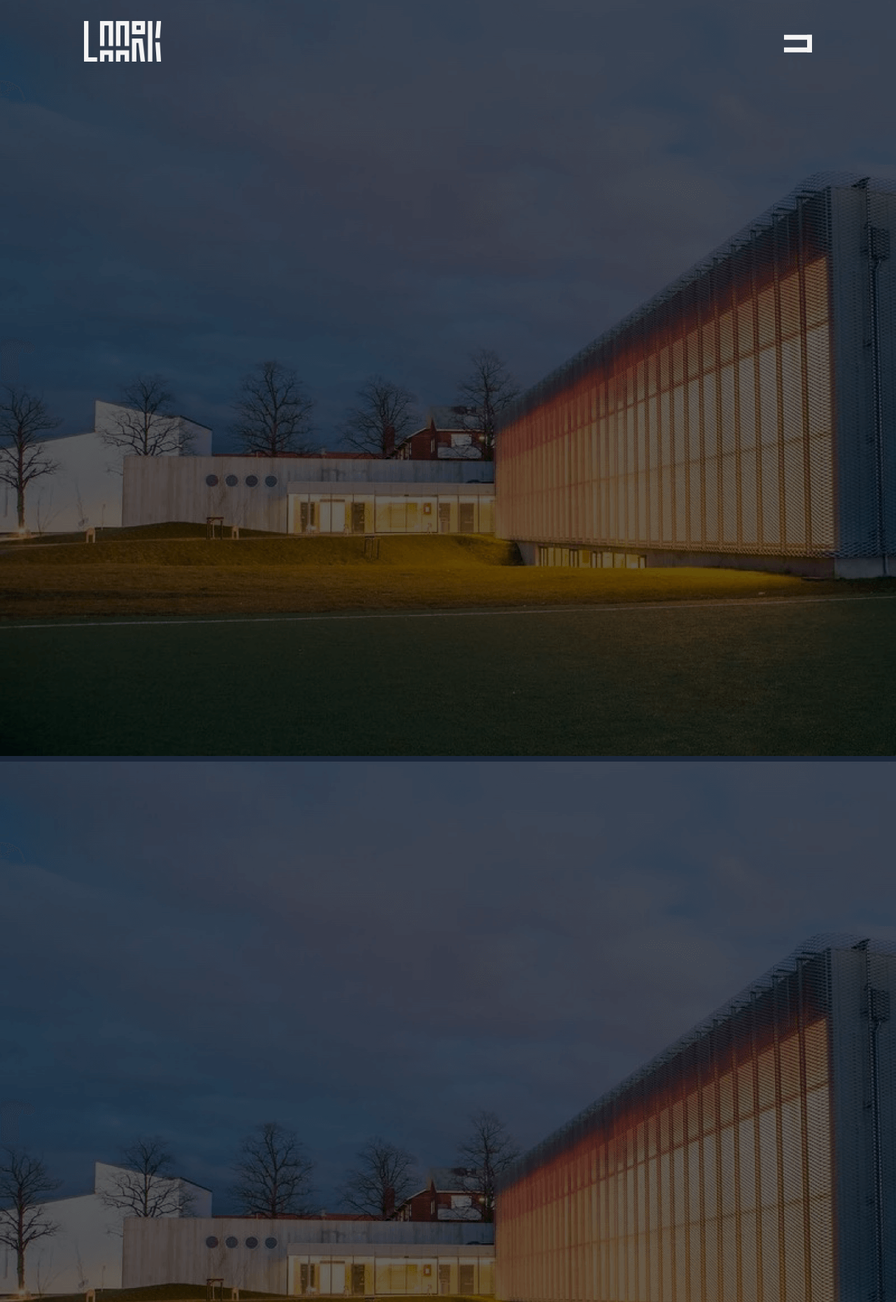
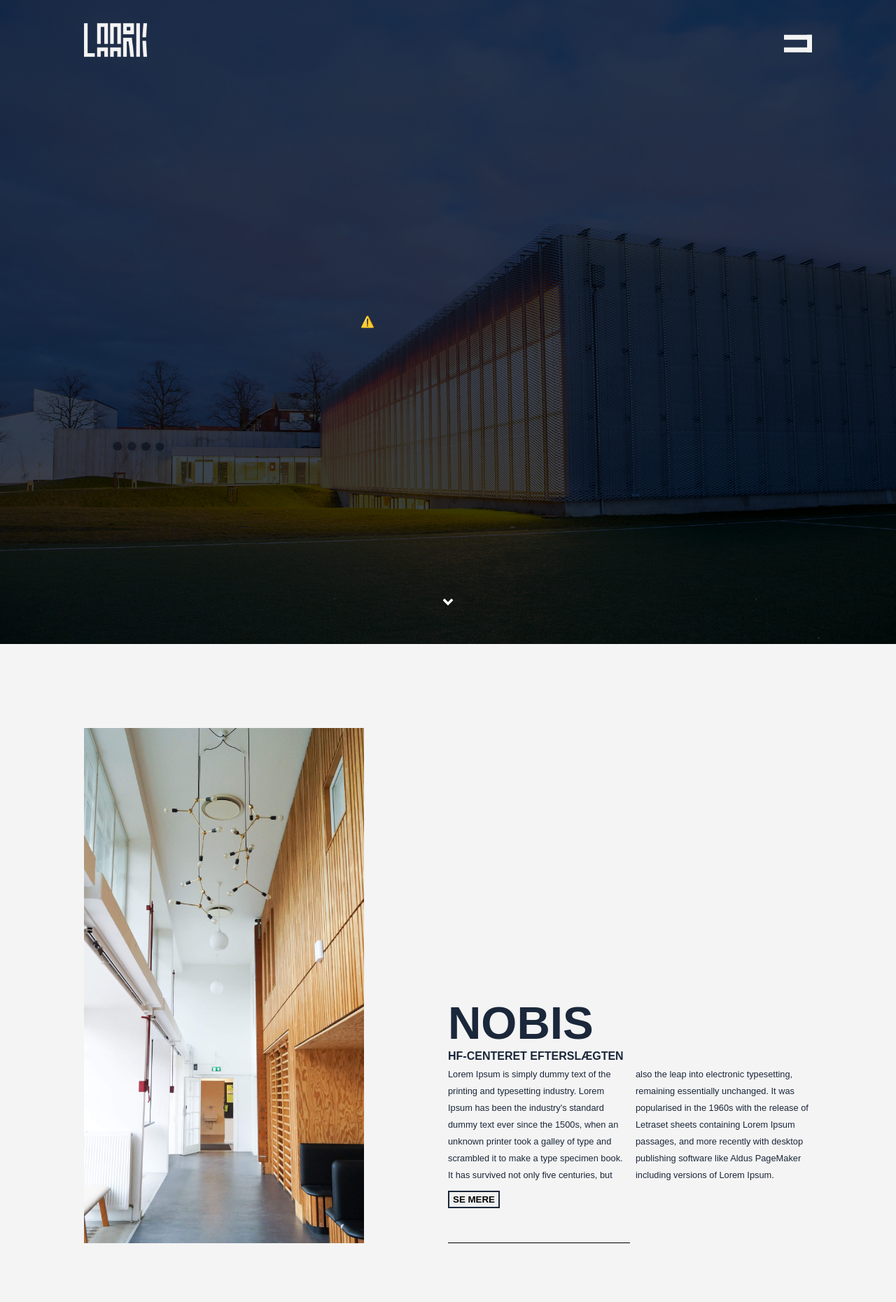
Before and after one commit to theaanderschou/LAARK, a PHP site: page / in a window 1280 px wide. Shown: the top 1860 px of the page at 70% size. Run offline with PHP 8.4, Linux system fonts and the light colour scheme; some web fonts are replaced.

Commit message:
Menu skifter på scroll, Lottie Logo, Tilføjelse af projekter

```diff
--- a/css/main.css
+++ b/css/main.css
@@ -18,7 +18,7 @@
 }
 
 body {
-    background: var(--midnight);
+    background: var(--marble);
     scroll-behavior: smooth;
     line-height: 1.65;
     overflow-x: hidden;
@@ -64,14 +64,16 @@
     font-family: nimbus-sans-extended, sans-serif;
     font-weight: 900;
     font-style: normal;
-    font-size: clamp(1.5rem, 1.5vw, 2.5rem);
+    font-size: clamp(4.1rem, 1.5vw, 4.5rem);
+    text-transform: uppercase;
 }
 
 h3 {
-    font-family: nimbus-sans, sans-serif;
+    font-family: nimbus-sans-extended, sans-serif;
     font-weight: 900;
     font-style: normal;
     font-size: clamp(1rem, 1.0vw, 1.7rem);
+    text-transform: uppercase;
 }
 
 p {
@@ -79,8 +81,23 @@
     font-weight: 400;
     font-style: normal;
     font-size: clamp(.8rem, 1vw, 1rem);
+    line-height: 1.5rem;
 }
 
+button {
+    font-family: nimbus-sans-extended, sans-serif;
+    text-transform: uppercase;
+    font-weight: bold;
+    border: 2px solid var(--midnight);
+    padding: 3px 5px;
+    transition: .2s;
+    cursor: pointer;
+}
+
+button:hover {
+    background: var(--midnight);
+    color: var(--marble);
+}
 
 
 /* NAV */
@@ -90,20 +107,20 @@
     display: block;
     position: fixed;
     z-index: 5;
+    transition: .2s;
 }
 
-.nav-logo {
-    width: 110px;
-    height: 80px;
+#nav-logo {
+    width: 90px;
     margin-left: 120px;
     position: relative;
-    top: 55%;
-    transform: translateY(-45%);
+    top: 50%;
+    transform: translateY(-50%);
     z-index: 5;
 }
 
-.nav-logo img {
-    width: 110px;
+#nav-logo img {
+    width: 100%;
 }
 
 .navlinks1 {
@@ -112,9 +129,9 @@
     width: 60%;
     display: flex;
     position: relative;
-    transform: translateY(-100%);
+    transform: translateY(-50%);
     float: right;
-    letter-spacing: 3px;
+    letter-spacing: 2px;
 }
 
 .navlinks2 {
@@ -124,18 +141,21 @@
 .navlinks1 a {
     color: var(--marble);
     text-transform: uppercase;
+    font-weight: bold;
 }
 
 .navlinks1 a:hover {
     color: var(--oaktree);
-    transition: ease-in;
+    transition: .2s ease-in-out;
 }
 
-.navlinks1 a, .navlinks1 a:hover {
+.navlinks1 a,
+.navlinks1 a:hover {
     font-size: clamp(.6rem, .8vw, 1rem);
 }
 
-.burger, .burgerlinks {
+.burger,
+.burgerlinks {
     display: none;
     cursor: pointer;
 }
@@ -165,7 +185,7 @@
         align-items: center;
         width: 100%;
         transform: translateX(100%);
-        transition: 0.5s ease-in-out;
+        transition: 0.2s ease-in-out;
         font-size: 8px;
         overflow-x: hidden;
     }
@@ -204,10 +224,11 @@
         right: 0;
         top: 55%;
         transform: translateY(-65%);
-        transition: all 0.5s ease-in-out;
+        transition: all 0.2s ease-in-out;
     }
 
-    .burger1, .burger2 {
+    .burger1,
+    .burger2 {
         display: block;
         width: 50%;
         height: 100vh;
@@ -216,7 +237,8 @@
         top: 120px;
     }
 
-    .burger1 li, .burger2 li {
+    .burger1 li,
+    .burger2 li {
         margin-left: 120px;
         width: 65%;
         transition: 0.2s;
@@ -288,7 +310,7 @@
         width: 30%;
         position: absolute;
         left: 0;
-        transition: all 0.5s ease-in-out;
+        transition: all 0.2s ease-in-out;
         font-size: clamp(4.5rem, 6vw, 6.5rem);
     }
 
@@ -303,7 +325,7 @@
     }
 
     input {
-        margin: 5px 0 10px 0 ;
+        margin: 5px 0 10px 0;
     }
 
     #newsletter {
@@ -345,7 +367,7 @@
         height: 0px;
         width: 7px;
         background-color: var(--marble);
-        transition: all 0.5s ease-in-out;
+        transition: all 0.2s ease-in-out;
     }
 
     .burger.toggle .border {
@@ -375,7 +397,8 @@
         margin-right: 40px;
     }
 
-    .burger1, .burger2 {
+    .burger1,
+    .burger2 {
         width: 100%;
         height: auto;
         padding: 5vh 0;
@@ -394,7 +417,9 @@
         height: 5vh;
     }
 
-    .burger2 a, .burger2 p, .headline h3 {
+    .burger2 a,
+    .burger2 p,
+    .headline h3 {
         text-align: center;
     }
 
@@ -433,14 +458,220 @@
 }
 
 @media only screen and (max-width: 420px) {
-    .burger1 li, .burger2 li {
+
+    .burger1 li,
+    .burger2 li {
         width: 45%;
     }
 }
 
 @media only screen and (max-width: 3600px) {
-    .burger1 li, .burger2 li {
+
+    .burger1 li,
+    .burger2 li {
         width: 40%;
     }
 }
+
+.solid-menu {
+    background: #FFF;
+    box-shadow: -2px 0 12px rgba(0, 0, 0, 0.3);
+}
+
+.solid-menu a {
+    color: var(--midnight);
+}
+
 /* END OF NAV SECTION */
+
+
+
+/* START OF HERO */
+
+#hero {
+    height: 100vh;
+    position: relative;
+    background-image: url(../img/hero/efterslaegten-nobis-hero-blaa.png);
+    background-size: cover;
+    background-repeat: no-repeat;
+    background-position: center;
+}
+
+#hero #laark-lottie {
+    position: absolute;
+    top: 50%;
+    left: 50%;
+    transform: translate(-50%, -50%);
+    width: 20px;
+}
+
+#hero .arrow-down {
+    position: absolute;
+    transform: translate(-50%, -50%);
+    left: 50%;
+    bottom: 50px;
+    width: 15px;
+    -webkit-animation: swing 1s ease;
+    animation: swing 1s ease;
+    -webkit-animation-iteration-count: 1;
+    animation-iteration-count: 1;
+    -webkit-animation-delay: 4.5s;
+    animation-delay: 4.5s;
+    transition: .2s;
+}
+
+#hero .arrow-down:hover {
+    bottom: 48px;
+}
+
+@-webkit-keyframes swing {
+    15% {
+        bottom: 55px;
+    }
+
+    30% {
+        bottom: 45px;
+    }
+
+    50% {
+        bottom: 53px;
+    }
+
+    65% {
+        bottom: 47px;
+    }
+
+    80% {
+        bottom: 52px;
+    }
+
+    100% {
+        bottom: 50px;
+    }
+}
+
+@keyframes swing {
+    15% {
+        bottom: 55px;
+    }
+
+    30% {
+        bottom: 45px;
+    }
+
+    50% {
+        bottom: 53px;
+    }
+
+    65% {
+        bottom: 47px;
+    }
+
+    80% {
+        bottom: 52px;
+    }
+
+    100% {
+        bottom: 50px;
+    }
+}
+
+/* END OF HERO */
+
+/* START OF PROJECTS */
+
+#projects {
+    background: var(--marble);
+    padding: 120px 120px 0;
+}
+
+#projects button {
+    margin-top: 10px;
+}
+
+#projects section {
+    margin-bottom: 120px;
+    position: relative;
+    height: 80vh;
+}
+
+#projects section h2 {
+    margin-bottom: -20px;
+}
+
+.text-columns-2 {
+    column-count: 2;
+}
+
+.project-left .project-image {
+    width: calc(50% - 120px);
+    overflow: hidden;
+    height: 80vh;
+    position: relative;
+}
+
+.project-left .project-text {
+    width: 50%;
+    position: absolute;
+    bottom: 0;
+    left: 50%;
+    height: 50%;
+}
+
+.project-left .project-image img {
+    min-height: 100%;
+    min-width: 100%;
+    max-height: 110%;
+    position: absolute;
+    top: 50%;
+    left: 50%;
+    transform: translate(-50%, -50%);
+}
+
+.project-left .end-line {
+    border-bottom: 1px solid #000;
+    width: 25%;
+    position: absolute;
+    left: 50%;
+    bottom: 0;
+}
+
+.project-right .project-image {
+    width: calc(50% - 120px);
+    overflow: hidden;
+    height: 80vh;
+    position: absolute;
+    right: 0;
+}
+
+.project-right .project-text {
+    width: 50%;
+    position: absolute;
+    bottom: 0;
+    height: 50%;
+}
+
+.project-right .project-image img {
+    min-height: 100%;
+    min-width: 100%;
+    max-height: 110%;
+    position: absolute;
+    top: 50%;
+    left: 50%;
+    transform: translate(-50%, -50%);
+}
+
+.project-right .end-line {
+    border-bottom: 1px solid #000;
+    width: 25%;
+    position: absolute;
+    left: 0;
+    bottom: 0;
+}
+
+
+
+
+
+
+/* END OF PROJECTS */
--- a/index.html
+++ b/index.html
@@ -32,7 +32,7 @@
     <link rel="apple-touch-icon" sizes="144x144" href="./img/favicon/apple-icon-144x144.png">
     <link rel="apple-touch-icon" sizes="152x152" href="./img/favicon/apple-icon-152x152.png">
     <link rel="apple-touch-icon" sizes="180x180" href="./img/favicon/apple-icon-180x180.png">
-    <link rel="icon" type="image/png" sizes="192x192"  href="./img/favicon/android-icon-192x192.png">
+    <link rel="icon" type="image/png" sizes="192x192" href="./img/favicon/android-icon-192x192.png">
     <link rel="icon" type="image/png" sizes="32x32" href="./img/favicon/favicon-32x32.png">
     <link rel="icon" type="image/png" sizes="96x96" href="./img/favicon/favicon-96x96.png">
     <link rel="icon" type="image/png" sizes="16x16" href="./img/favicon/favicon-16x16.png">
@@ -41,18 +41,19 @@
     <meta name="msapplication-TileImage" content="./img/favicon/ms-icon-144x144.png">
     <meta name="theme-color" content="#ffffff">
 
-    <!-- Lottie
-    <script src="https://unpkg.com/@lottiefiles/lottie-player@latest/dist/lottie-player.js"></script>
-    <lottie-player src="/Users/theakroghanderschou/Documents/GitHub/LAARK/laark-lottie-logo.json" background="#ffffff"  speed="1"  style="width: 300px; height: 300px;" hover loop controls autoplay></lottie-player>
--->
+
+
 </head>
+
 <body>
 
-<nav>
+    <nav id="nav">
 
-    <div class="nav-logo">
+        <a href="index.html">
+            <div id="nav-logo">
                 <img src="./img/logo/laark-logo-marble.png" alt="LAARK Logo">
             </div>
+        </a>
 
         <ul class="navlinks1">
             <li>
@@ -166,18 +167,98 @@
 
 
     <section id="hero">
-    <div class="hero">
-        <img src="./img/hero/nobis-hero.png" alt="">
-        <img src="./img/hero/nobis-hero.png" alt="">
 
+        <lottie-player id="laark-lottie" src="lottie/laark-lottie-logo.json" style="width: 250px;" autoplay alt="LAARK - Laungaard Arkitekter"></lottie-player>
+
+        <a href="#projects"><img class="arrow-down" src="img/icons/arrow-down.svg"></a>
+
+    </section>
+
+    <section id="projects">
+
+        <section class="project-left">
+
+            <div class="project-image">
+                <img src="img/arch/hallway.jpg">
             </div>
 
+            <div class="project-text">
+                <h2>Nobis</h2>
+                <h3>HF-Centeret Efterslægten</h3>
+                <div class="text-columns-2">
+                    <p>Lorem Ipsum is simply dummy text of the printing and typesetting industry. Lorem Ipsum has been the industry's standard dummy text ever since the 1500s, when an unknown printer took a galley of type and scrambled it to make a type specimen book. It has survived not only five centuries, but also the leap into electronic typesetting, remaining essentially unchanged. It was popularised in the 1960s with the release of Letraset sheets containing Lorem Ipsum passages, and more recently with desktop publishing software like Aldus PageMaker including versions of Lorem Ipsum.</p>
+                </div>
+                <button>Se mere</button>
+            </div>
+
+            <div class="end-line"></div>
+
+        </section>
+
+        <section class="project-right">
+
+            <div class="project-image">
+                <img src="img/arch/hallway.jpg">
+            </div>
+
+            <div class="project-text">
+                <h2>KVUC, Aula</h2>
+                <h3>KØbenhavns vuc</h3>
+                <div class="text-columns-2">
+                    <p>Lorem Ipsum is simply dummy text of the printing and typesetting industry. Lorem Ipsum has been the industry's standard dummy text ever since the 1500s, when an unknown printer took a galley of type and scrambled it to make a type specimen book. It has survived not only five centuries, but also the leap into electronic typesetting, remaining essentially unchanged. It was popularised in the 1960s with the release of Letraset sheets containing Lorem Ipsum passages, and more recently with desktop publishing software like Aldus PageMaker including versions of Lorem Ipsum.</p>
+                </div>
+                <button>Se mere</button>
+            </div>
+
+            <div class="end-line"></div>
+
+        </section>
+
+        <section class="project-left">
+
+            <div class="project-image">
+                <img src="img/arch/hallway.jpg">
+            </div>
+
+            <div class="project-text">
+                <h2>Nobis</h2>
+                <h3>HF-Centeret Efterslægten</h3>
+                <div class="text-columns-2">
+                    <p>Lorem Ipsum is simply dummy text of the printing and typesetting industry. Lorem Ipsum has been the industry's standard dummy text ever since the 1500s, when an unknown printer took a galley of type and scrambled it to make a type specimen book. It has survived not only five centuries, but also the leap into electronic typesetting, remaining essentially unchanged. It was popularised in the 1960s with the release of Letraset sheets containing Lorem Ipsum passages, and more recently with desktop publishing software like Aldus PageMaker including versions of Lorem Ipsum.</p>
+                </div>
+                <button>Se mere</button>
+            </div>
+
+            <div class="end-line"></div>
+
+        </section>
+
+        <section class="project-right">
+
+            <div class="project-image">
+                <img src="img/arch/hallway.jpg">
+            </div>
+
+            <div class="project-text">
+                <h2>KVUC, Aula</h2>
+                <h3>KØbenhavns vuc</h3>
+                <div class="text-columns-2">
+                    <p>Lorem Ipsum is simply dummy text of the printing and typesetting industry. Lorem Ipsum has been the industry's standard dummy text ever since the 1500s, when an unknown printer took a galley of type and scrambled it to make a type specimen book. It has survived not only five centuries, but also the leap into electronic typesetting, remaining essentially unchanged. It was popularised in the 1960s with the release of Letraset sheets containing Lorem Ipsum passages, and more recently with desktop publishing software like Aldus PageMaker including versions of Lorem Ipsum.</p>
+                </div>
+                <button>Se mere</button>
+            </div>
+
+            <div class="end-line"></div>
+
+        </section>
 
     </section>
 
 
 
 </body>
+
 </html>
 
 <script src="js/main.js"></script>
+<script src="https://unpkg.com/@lottiefiles/lottie-player@latest/dist/lottie-player.js"></script>
--- a/js/main.js
+++ b/js/main.js
@@ -1,6 +1,3 @@
-
-
-
 // BURGERMENU
 const navslide = () => {
     const burger = document.querySelector('.burger');
@@ -40,3 +37,37 @@
 }
 
 navslide();
+
+
+// Stop Lottie at last frame
+var videoEl = document.getElementById("laark-lottie");
+
+videoEl.addEventListener("timeupdate", function () {
+    console.log('checking time...');
+    if (videoEl.currentTime > videoEl.duration - 0.5) {
+        // 0.5 is seconds before end.
+        videoEl.pause();
+    }
+});
+
+
+
+// Change menu color
+
+// Position on current scrollposition
+var scrollpos = window.scrollY;
+var nav = document.getElementById("nav");
+var menuLogo = document.querySelector("#nav-logo IMG");
+
+window.addEventListener('scroll', function () {
+    //Here you forgot to update the value
+    scrollpos = window.scrollY;
+
+    if (scrollpos > window.innerHeight - 60) {
+        nav.classList.add("solid-menu");
+        menuLogo.src = "./img/logo/laark-logo-midnight.png";
+    } else {
+        nav.classList.remove("solid-menu");
+        menuLogo.src = "./img/logo/laark-logo-marble.png";
+    }
+});
```
Also changed, not shown: img/hero/efterslaegten-nobis-hero-blaa.png (added), img/icons/arrow-down.svg (added), img/icons/arrow-left.svg (added), img/icons/arrow-right.svg (added), img/icons/arrow-up.svg (added), img/logo/laark-logo-midnight.png (added), 1 other file. Lines whose indentation alone changed are shown as unchanged.
